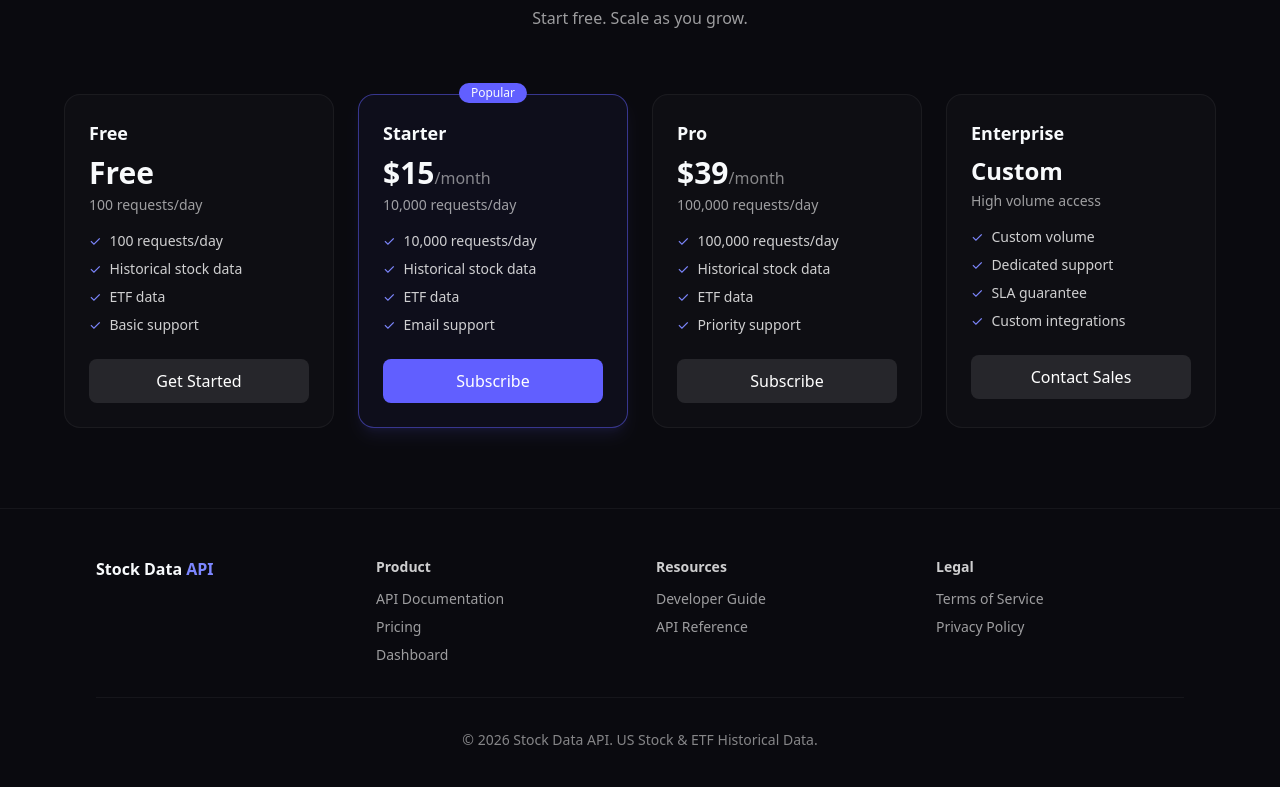
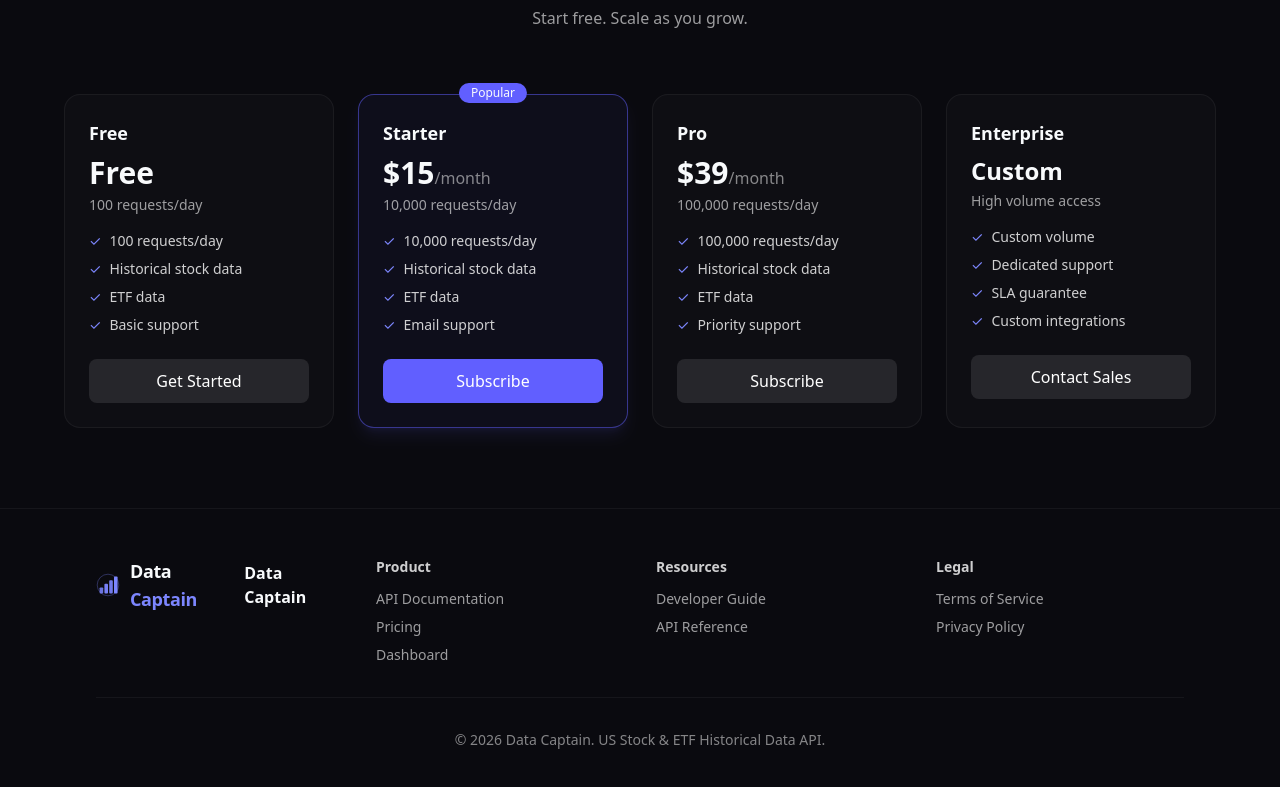
Before and after one commit to vickyramz514/cineprompt-ai, a Next.js app: page / in a window 1280 px wide. Shown: the part 1511-2298 px from the top of the page. Built offline with nearby package versions, Linux system fonts and the light colour scheme; no server answers.

Commit message:
UI Improvements

```diff
--- a/src/app/admin/layout.tsx
+++ b/src/app/admin/layout.tsx
@@ -38,7 +38,7 @@ export default function AdminLayout({
         <aside className="w-64 shrink-0 border-r border-white/5 bg-black/40">
           <div className="flex h-16 items-center gap-2 border-b border-white/5 px-4">
             <span className="text-lg font-semibold">
-              Stock Data <span className="text-amber-400">API Admin</span>
+              Data Captain <span className="text-amber-400">Admin</span>
             </span>
           </div>
           <nav className="space-y-1 p-4">
--- a/src/app/auth/login/page.tsx
+++ b/src/app/auth/login/page.tsx
@@ -36,7 +36,7 @@ export default function LoginPage() {
         <div className="rounded-2xl border border-white/10 bg-white/[0.02] p-8 shadow-2xl">
           <div className="text-center">
             <h1 className="text-2xl font-bold">Welcome back</h1>
-            <p className="mt-2 text-white/60">Sign in to Stock Data API</p>
+            <p className="mt-2 text-white/60">Sign in to Data Captain</p>
           </div>
 
           <div className="mt-6 flex gap-2 rounded-lg bg-white/5 p-1">
--- a/src/app/docs/page.tsx
+++ b/src/app/docs/page.tsx
@@ -2,6 +2,7 @@
 
 import Link from "next/link";
 import Footer from "@/components/Footer";
+import DataCaptainLogo from "@/components/DataCaptainLogo";
 import { API_BASE_URL, API_DOC_SECTIONS, WEBSOCKET_DOC, type ApiEndpoint } from "@/lib/api-docs-data";
 
 const SECTION_TITLES: Record<string, string> = {
@@ -54,8 +55,11 @@ export default function PublicDocsPage() {
     <div className="min-h-screen bg-[#0a0a0f]">
       <header className="sticky top-0 z-40 border-b border-white/5 bg-black/60 backdrop-blur-xl">
         <div className="mx-auto flex max-w-4xl items-center justify-between px-4 py-4 lg:px-8">
-          <Link href="/" className="text-xl font-semibold">
-            Stock Data <span className="text-indigo-400">API</span>
+          <Link href="/" className="flex items-center gap-3">
+            <DataCaptainLogo size="md" />
+            <span className="text-xl font-semibold">
+              Data <span className="text-indigo-400">Captain</span>
+            </span>
           </Link>
           <div className="flex gap-4">
             <Link href="/pricing" className="text-sm font-medium text-white/70 hover:text-white">
--- a/src/app/layout.tsx
+++ b/src/app/layout.tsx
@@ -3,7 +3,7 @@ import "./globals.css";
 import GoogleOAuthProviderWrapper from "@/components/GoogleOAuthProvider";
 
 export const metadata: Metadata = {
-  title: "Stock Data API - US Stock Market & ETF Historical Data",
+  title: "Data Captain - US Stock Market & ETF Historical Data API",
   description: "US Stock Market and ETF Historical Data API (2000–Present). REST API for historical stock prices.",
 };
 
--- a/src/app/page.tsx
+++ b/src/app/page.tsx
@@ -5,6 +5,7 @@ import { motion } from "framer-motion";
 import { PRICING_PLANS } from "@/lib/mock-data";
 import PricingCard from "@/components/PricingCard";
 import Footer from "@/components/Footer";
+import DataCaptainLogo from "@/components/DataCaptainLogo";
 
 const FEATURES = [
   {
@@ -41,8 +42,9 @@ export default function LandingPage() {
   return (
     <div className="min-h-screen bg-[#0a0a0f]">
       <header className="fixed top-0 left-0 right-0 z-50 flex items-center justify-between px-4 py-4 lg:px-8">
-        <Link href="/" className="text-xl font-semibold">
-          Stock Data <span className="text-indigo-400">API</span>
+        <Link href="/" className="flex items-center gap-2.5">
+          <DataCaptainLogo size="md" />
+          <span className="text-xl font-semibold tracking-tight">Data Captain</span>
         </Link>
         <div className="flex items-center gap-4">
           <Link href="/docs" className="text-sm font-medium text-white/70 hover:text-white">
--- a/src/app/pricing/page.tsx
+++ b/src/app/pricing/page.tsx
@@ -4,6 +4,7 @@ import Link from "next/link";
 import { useAuth } from "@/hooks/useAuth";
 import PricingCard from "@/components/PricingCard";
 import Footer from "@/components/Footer";
+import DataCaptainLogo from "@/components/DataCaptainLogo";
 import { PRICING_PLANS } from "@/lib/mock-data";
 
 export default function PricingPage() {
@@ -11,7 +12,7 @@ export default function PricingPage() {
 
   const handleSelectPlan = (idOrSlug: string) => {
     if (idOrSlug === "enterprise") {
-      window.location.href = "mailto:sales@stockdata.example.com?subject=Enterprise%20Plan%20Inquiry";
+      window.location.href = "mailto:sales@datacaptain.com?subject=Enterprise%20Plan%20Inquiry";
       return;
     }
     if (!isAuthenticated) {
@@ -25,8 +26,11 @@ export default function PricingPage() {
   return (
     <div className="min-h-screen bg-[#0a0a0f]">
       <header className="fixed top-0 left-0 right-0 z-50 flex items-center justify-between px-4 py-4 lg:px-8">
-        <Link href="/" className="text-xl font-semibold">
-          Stock Data <span className="text-indigo-400">API</span>
+        <Link href="/" className="flex items-center gap-3">
+          <DataCaptainLogo size="md" />
+          <span className="text-xl font-semibold">
+            Data <span className="text-indigo-400">Captain</span>
+          </span>
         </Link>
         <div className="flex items-center gap-4">
           <Link href="/docs" className="text-sm font-medium text-white/70 hover:text-white">
--- a/src/app/privacy/page.tsx
+++ b/src/app/privacy/page.tsx
@@ -1,14 +1,13 @@
 "use client";
 
 import Link from "next/link";
+import DataCaptainLogo from "@/components/DataCaptainLogo";
 
 export default function PrivacyPage() {
   return (
     <div className="min-h-screen bg-[#0a0a0f]">
       <header className="border-b border-white/5 px-4 py-4 lg:px-8">
-        <Link href="/" className="text-xl font-semibold">
-          Stock Data <span className="text-indigo-400">API</span>
-        </Link>
+        <DataCaptainLogo size="sm" />
       </header>
       <main className="mx-auto max-w-2xl px-4 py-16 lg:px-8">
         <h1 className="text-2xl font-semibold">Privacy Policy</h1>
--- a/src/app/terms/page.tsx
+++ b/src/app/terms/page.tsx
@@ -1,14 +1,13 @@
 "use client";
 
 import Link from "next/link";
+import DataCaptainLogo from "@/components/DataCaptainLogo";
 
 export default function TermsPage() {
   return (
     <div className="min-h-screen bg-[#0a0a0f]">
       <header className="border-b border-white/5 px-4 py-4 lg:px-8">
-        <Link href="/" className="text-xl font-semibold">
-          Stock Data <span className="text-indigo-400">API</span>
-        </Link>
+        <DataCaptainLogo size="sm" />
       </header>
       <main className="mx-auto max-w-2xl px-4 py-16 lg:px-8">
         <h1 className="text-2xl font-semibold">Terms of Service</h1>
--- /dev/null
+++ b/src/components/DataCaptainLogo.tsx
@@ -0,0 +1,49 @@
+"use client";
+
+import Link from "next/link";
+
+interface DataCaptainLogoProps {
+  size?: "sm" | "md" | "lg";
+  showText?: boolean;
+  className?: string;
+}
+
+const sizes = {
+  sm: { icon: 24, text: "text-lg" },
+  md: { icon: 32, text: "text-xl" },
+  lg: { icon: 40, text: "text-2xl" },
+};
+
+export default function DataCaptainLogo({ size = "md", showText = true, className = "" }: DataCaptainLogoProps) {
+  const { icon: iconSize, text: textClass } = sizes[size];
+
+  const logoSvg = (
+    <svg
+      width={iconSize}
+      height={iconSize}
+      viewBox="0 0 40 40"
+      fill="none"
+      xmlns="http://www.w3.org/2000/svg"
+      className="shrink-0 text-indigo-400"
+    >
+      {/* Chart bars (data) - ascending trend */}
+      <rect x="6" y="24" width="6" height="10" rx="1.5" fill="currentColor" opacity={0.85} />
+      <rect x="14" y="18" width="6" height="16" rx="1.5" fill="currentColor" opacity={0.95} />
+      <rect x="22" y="12" width="6" height="22" rx="1.5" fill="currentColor" opacity={0.9} />
+      <rect x="30" y="6" width="6" height="28" rx="1.5" fill="currentColor" />
+      {/* Captain helm / compass ring - subtle */}
+      <circle cx="20" cy="20" r="18" fill="none" stroke="currentColor" strokeWidth="1.5" opacity={0.35} />
+    </svg>
+  );
+
+  return (
+    <Link href="/" className={`inline-flex items-center gap-2.5 font-semibold tracking-tight ${className}`}>
+      {logoSvg}
+      {showText && (
+        <span className={textClass}>
+          Data <span className="text-indigo-400">Captain</span>
+        </span>
+      )}
+    </Link>
+  );
+}
--- a/src/components/Footer.tsx
+++ b/src/components/Footer.tsx
@@ -1,6 +1,7 @@
 "use client";
 
 import Link from "next/link";
+import DataCaptainLogo from "@/components/DataCaptainLogo";
 
 export default function Footer() {
   return (
@@ -8,8 +9,9 @@ export default function Footer() {
       <div className="mx-auto max-w-6xl px-4 py-12 sm:px-6 lg:px-8">
         <div className="grid gap-8 sm:grid-cols-2 lg:grid-cols-4">
           <div>
-            <Link href="/" className="font-semibold">
-              Stock Data <span className="text-indigo-400">API</span>
+            <Link href="/" className="flex items-center gap-2 font-semibold">
+              <DataCaptainLogo size="sm" />
+              <span>Data Captain</span>
             </Link>
           </div>
           <div>
@@ -50,7 +52,7 @@ export default function Footer() {
           </div>
         </div>
         <div className="mt-8 border-t border-white/5 pt-8 text-center text-sm text-white/50">
-          © {new Date().getFullYear()} Stock Data API. US Stock & ETF Historical Data.
+          © {new Date().getFullYear()} Data Captain. US Stock & ETF Historical Data API.
         </div>
       </div>
     </footer>
--- a/src/components/Navbar.tsx
+++ b/src/components/Navbar.tsx
@@ -4,6 +4,7 @@ import Link from "next/link";
 import { useUIStore } from "@/store/useStore";
 import { useAuth } from "@/hooks/useAuth";
 import { useApiUsage } from "@/hooks/useApiUsage";
+import DataCaptainLogo from "@/components/DataCaptainLogo";
 
 export default function Navbar() {
   const setSidebarOpen = useUIStore((s) => s.setSidebarOpen);
@@ -23,8 +24,11 @@ export default function Navbar() {
               <path strokeLinecap="round" strokeLinejoin="round" strokeWidth={2} d="M4 6h16M4 12h16M4 18h16" />
             </svg>
           </button>
-          <Link href="/dashboard" className="text-xl font-semibold tracking-tight">
-            Stock Data <span className="text-indigo-400">API</span>
+          <Link href="/dashboard" className="flex items-center gap-2">
+            <DataCaptainLogo size="sm" />
+            <span className="text-xl font-semibold tracking-tight">
+              Data <span className="text-indigo-400">Captain</span>
+            </span>
           </Link>
         </div>
 
```
Also changed, not shown: src/app/dashboard/wallet/page.tsx (+12 -6 lines).
